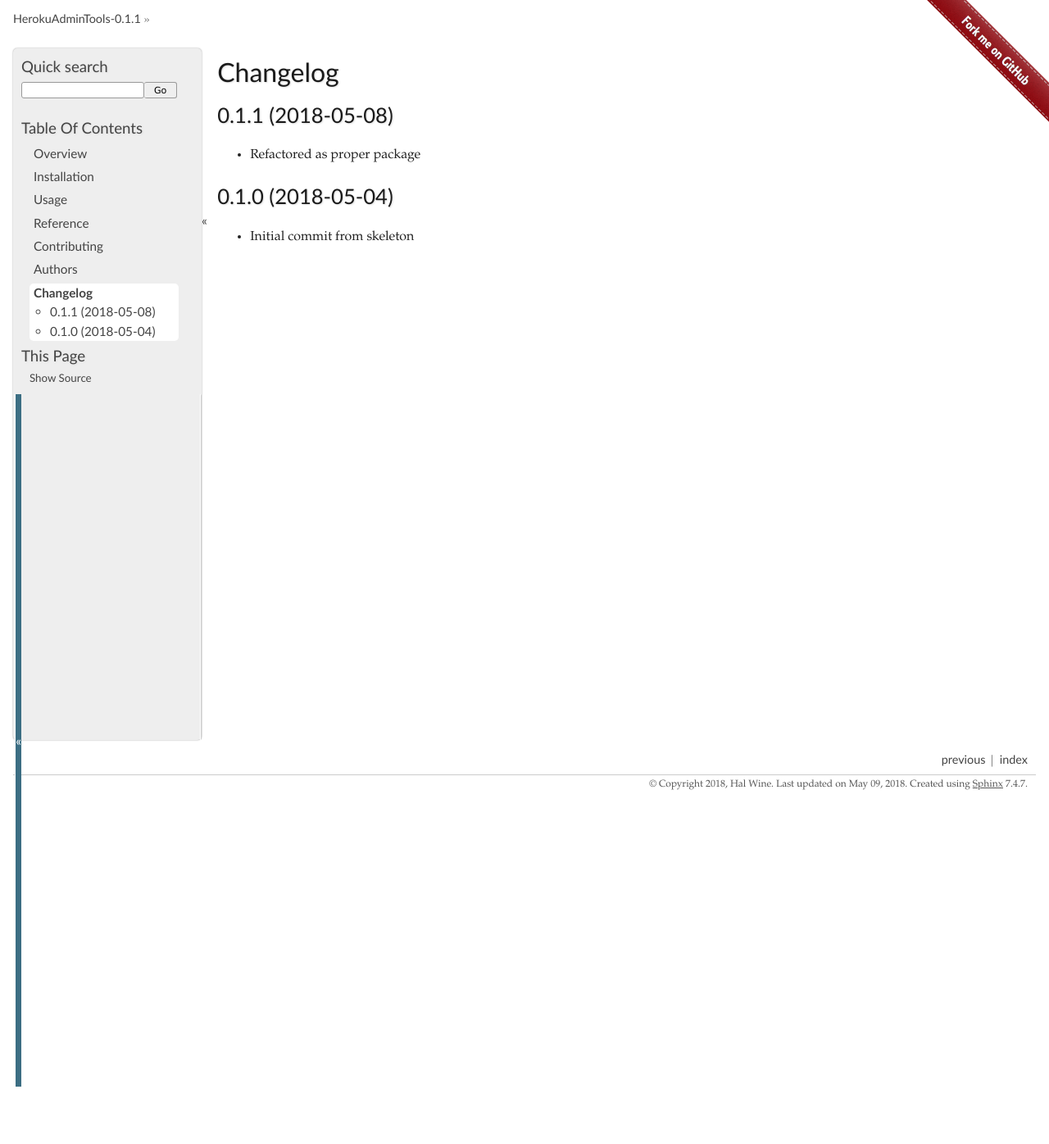
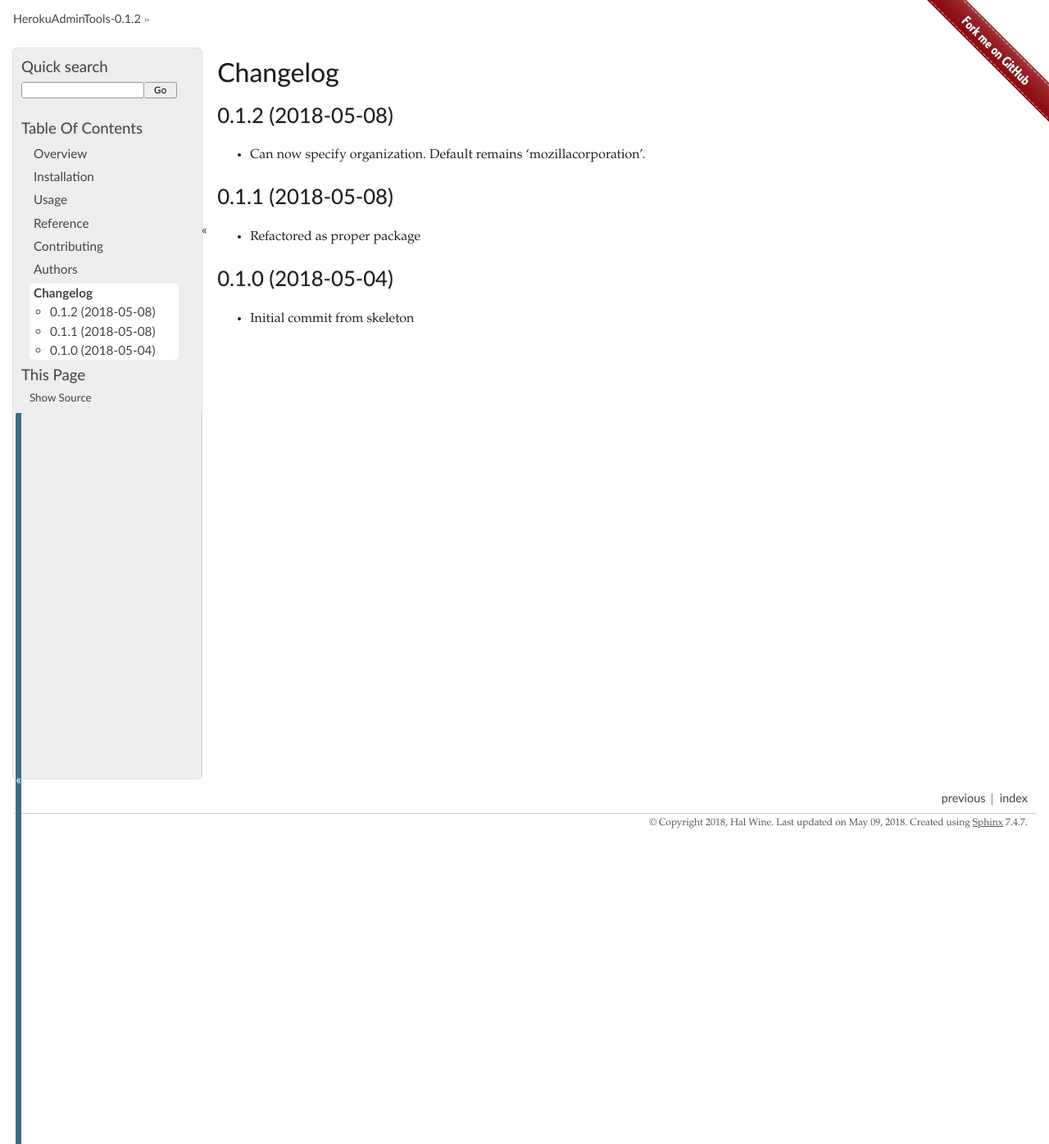
Before and after one commit to hwine/python-herokuadmintools, a Sphinx documentation site: the page built from docs/changelog.rst, in a window 1280 px wide. Shown: the whole page at 82% size. Built offline with Sphinx 7.4.7, drawn with Linux system fonts in a browser that asks for light colours; before the commit the page ends 1326 px from its top, so only the background shows below that.

Commit message:
Bump version: 0.1.1 → 0.1.2

```diff
--- a/CHANGELOG.rst
+++ b/CHANGELOG.rst
@@ -1,6 +1,10 @@
 
 Changelog
 =========
+
+0.1.2 (2018-05-08)
+------------------
+* Can now specify organization. Default remains 'mozillacorporation'.
 
 0.1.1 (2018-05-08)
 ------------------
--- a/README.rst
+++ b/README.rst
@@ -36,9 +36,9 @@
     :alt: PyPI Package latest release
     :target: https://pypi.python.org/pypi/herokuadmintools
 
-.. |commits-since| image:: https://img.shields.io/github/commits-since/hwine/python-herokuadmintools/v0.1.1.svg
+.. |commits-since| image:: https://img.shields.io/github/commits-since/hwine/python-herokuadmintools/v0.1.2.svg
     :alt: Commits since latest release
-    :target: https://github.com/hwine/python-herokuadmintools/compare/v0.1.1...master
+    :target: https://github.com/hwine/python-herokuadmintools/compare/v0.1.2...master
 
 .. |wheel| image:: https://img.shields.io/pypi/wheel/herokuadmintools.svg
     :alt: PyPI Wheel
--- a/docs/conf.py
+++ b/docs/conf.py
@@ -26,7 +26,7 @@
 year = '2018'
 author = 'Hal Wine'
 copyright = '{0}, {1}'.format(year, author)
-version = release = '0.1.1'
+version = release = '0.1.2'
 
 pygments_style = 'trac'
 templates_path = ['.']
--- a/setup.cfg
+++ b/setup.cfg
@@ -1,5 +1,5 @@
 [bumpversion]
-current_version = 0.1.1
+current_version = 0.1.2
 commit = True
 tag = True
 
--- a/setup.py
+++ b/setup.py
@@ -24,7 +24,7 @@
 
 setup(
     name='herokuadmintools',
-    version='0.1.1',
+    version='0.1.2',
     license='MPL 2.0',
     description='Package to support both cli & pytest-services usage',
     long_description='%s\n%s' % (
--- a/src/herokuadmintools/__init__.py
+++ b/src/herokuadmintools/__init__.py
@@ -1,4 +1,4 @@
-__version__ = '0.1.1'
+__version__ = '0.1.2'
 
 from collections import defaultdict
 import logging
```
